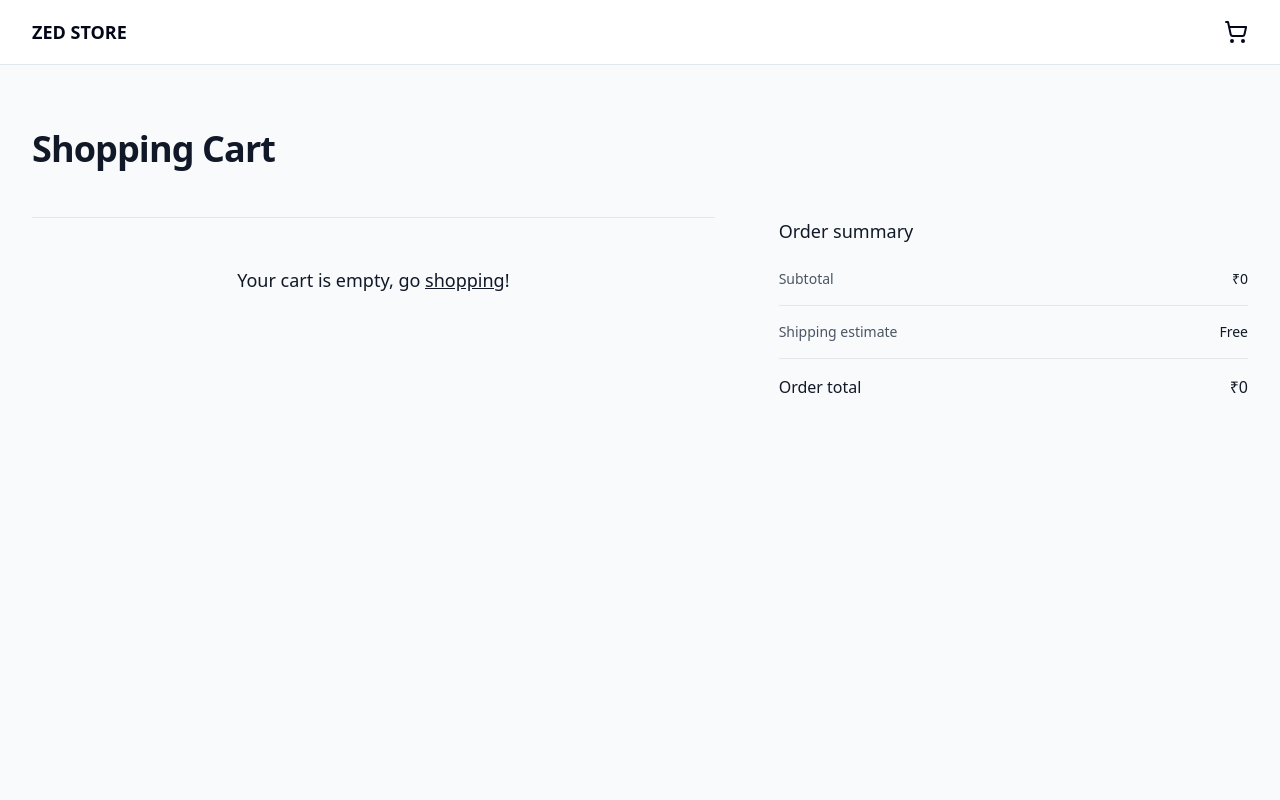
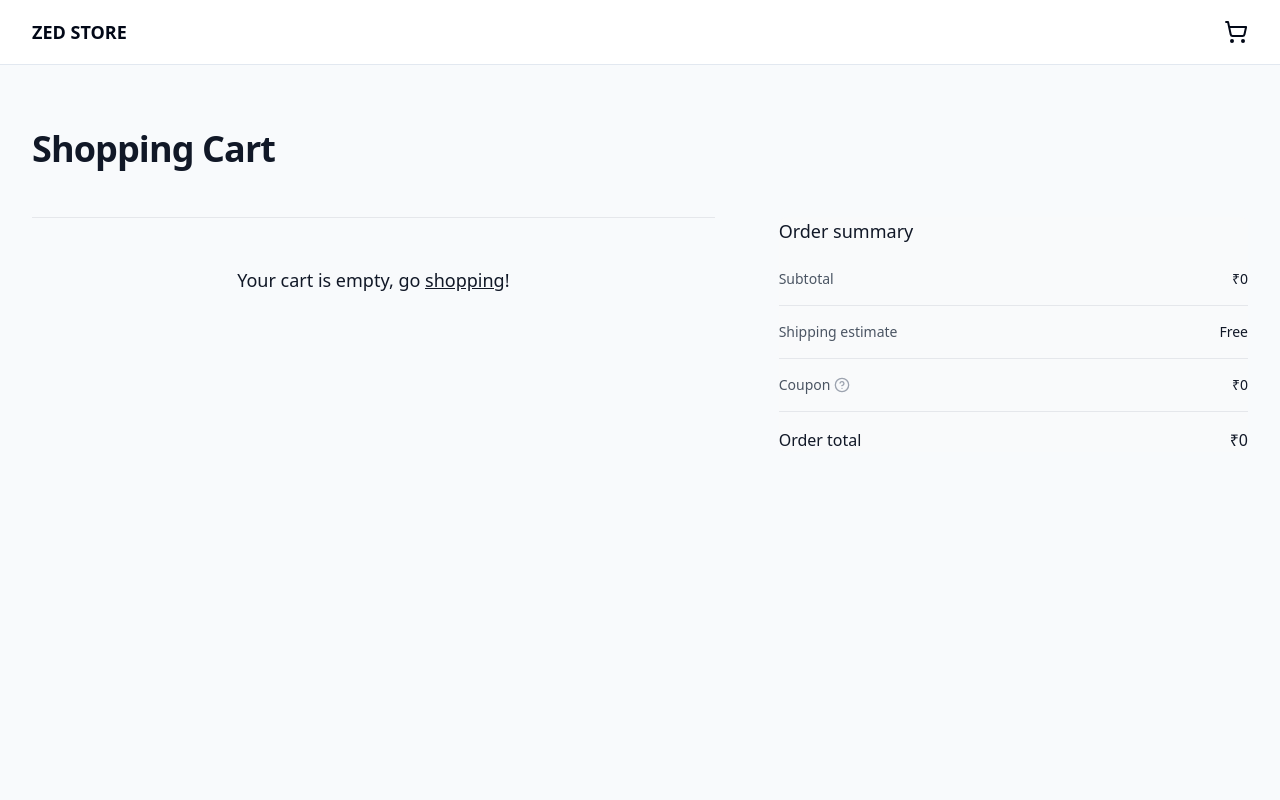
Before and after one commit to Code14-ZeD/ecom-pro, a Next.js app: page /cart in a window 1280 px wide. Shown: the top 800 px of the page. Built offline with nearby package versions, Linux system fonts and the light colour scheme.

Commit message:
added coupon functionality

```diff
--- a/package.json
+++ b/package.json
@@ -9,6 +9,7 @@
     "lint": "next lint"
   },
   "dependencies": {
+    "@radix-ui/react-popover": "^1.1.1",
     "@radix-ui/react-slot": "^1.1.0",
     "class-variance-authority": "^0.7.0",
     "clsx": "^2.1.1",
--- a/src/app/cart/page.tsx
+++ b/src/app/cart/page.tsx
@@ -2,8 +2,14 @@
 
 import { jotaiCart } from "@/app/providers";
 import { Button } from "@/components/ui/button";
+import {
+  Popover,
+  PopoverContent,
+  PopoverTrigger,
+} from "@/components/ui/popover";
+import { cn } from "@/lib/utils";
 import { useAtom } from "jotai";
-import { X } from "lucide-react";
+import { CircleHelp, X } from "lucide-react";
 import Link from "next/link";
 import { useState } from "react";
 import { toast } from "sonner";
@@ -36,7 +42,27 @@ export default function Cart() {
       (acc, item) => acc + item.price * item.quantity,
       0,
     );
-    return cartTotal
+
+    let discount = 0;
+
+    if (coupon === "GET10") {
+      discount = cartTotal * 0.9;
+    }
+
+    if (coupon === "OFF500") {
+      discount = cartTotal - 500;
+    }
+
+    return {
+      isDiscounted: discount > 0,
+      discount: discount
+        ? `-₹${Intl.NumberFormat("en-In").format(cartTotal - discount)}`
+        : "₹0",
+      finalPrice:
+        discount > 0
+          ? Intl.NumberFormat("en-In").format(discount)
+          : Intl.NumberFormat("en-In").format(cartTotal),
+    };
   };
 
   return (
@@ -122,11 +148,46 @@ export default function Cart() {
               <dd className="text-sm font-medium text-gray-900">Free</dd>
             </div>
             <div className="flex items-center justify-between border-t border-gray-200 pt-4">
+              <div className="flex text-sm text-gray-600">
+                <span>Coupon</span>{" "}
+                <Popover>
+                  <PopoverTrigger>
+                    <CircleHelp className="ml-1 h-4 w-4 text-gray-400" />
+                  </PopoverTrigger>
+                  <PopoverContent className="w-fit text-center text-xs">
+                    GET10 for 10% off
+                    <br />
+                    OFF500 for ₹500 off
+                  </PopoverContent>
+                </Popover>
+              </div>
+
+              <dd
+                className={cn(
+                  "text-sm font-medium text-gray-900",
+                  total().isDiscounted && "font-medium text-green-600",
+                )}
+              >
+                {total().discount}
+              </dd>
+            </div>
+
+            {cart.length > 0 && (
+              <input
+                className="h-10 w-full rounded-md border border-gray-200 text-center capitalize"
+                value={coupon}
+                onChange={(e) => setCoupon(e.target.value.toUpperCase())}
+                onKeyDown={(e) => e.key === "Enter" && e.preventDefault()}
+                type="text"
+              />
+            )}
+
+            <div className="flex items-center justify-between border-t border-gray-200 pt-4">
               <dt className="text-base font-medium text-gray-900">
                 Order total
               </dt>
               <dd className="text-base font-medium text-gray-900">
-                ₹{Intl.NumberFormat("en-In").format(total())}
+                ₹{total().finalPrice}
               </dd>
             </div>
           </dl>
--- /dev/null
+++ b/src/components/ui/popover.tsx
@@ -0,0 +1,31 @@
+"use client"
+
+import * as React from "react"
+import * as PopoverPrimitive from "@radix-ui/react-popover"
+
+import { cn } from "@/lib/utils"
+
+const Popover = PopoverPrimitive.Root
+
+const PopoverTrigger = PopoverPrimitive.Trigger
+
+const PopoverContent = React.forwardRef<
+  React.ElementRef<typeof PopoverPrimitive.Content>,
+  React.ComponentPropsWithoutRef<typeof PopoverPrimitive.Content>
+>(({ className, align = "center", sideOffset = 4, ...props }, ref) => (
+  <PopoverPrimitive.Portal>
+    <PopoverPrimitive.Content
+      ref={ref}
+      align={align}
+      sideOffset={sideOffset}
+      className={cn(
+        "z-50 w-72 rounded-md border bg-popover p-4 text-popover-foreground shadow-md outline-none data-[state=open]:animate-in data-[state=closed]:animate-out data-[state=closed]:fade-out-0 data-[state=open]:fade-in-0 data-[state=closed]:zoom-out-95 data-[state=open]:zoom-in-95 data-[side=bottom]:slide-in-from-top-2 data-[side=left]:slide-in-from-right-2 data-[side=right]:slide-in-from-left-2 data-[side=top]:slide-in-from-bottom-2",
+        className
+      )}
+      {...props}
+    />
+  </PopoverPrimitive.Portal>
+))
+PopoverContent.displayName = PopoverPrimitive.Content.displayName
+
+export { Popover, PopoverTrigger, PopoverContent }
```
Also changed, not shown: 1 other file (tests, documents, lock files or other folders).
